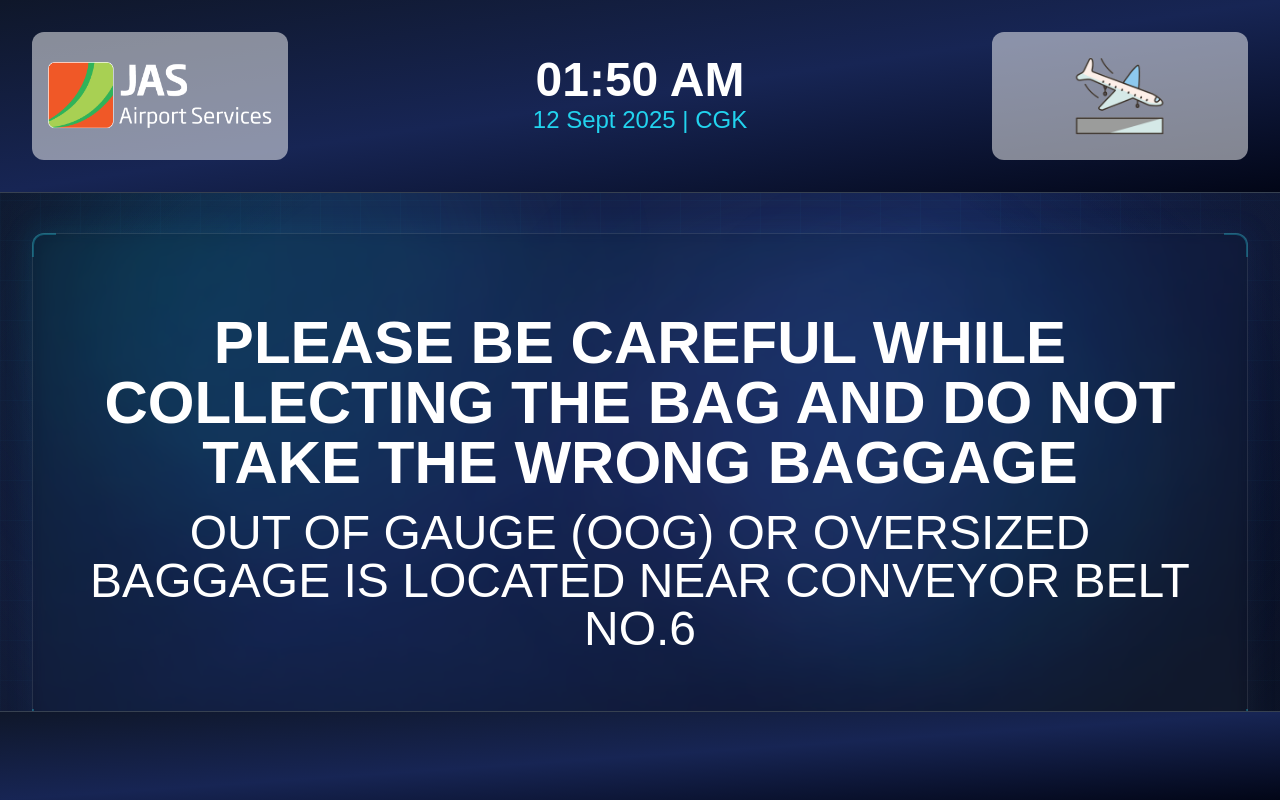
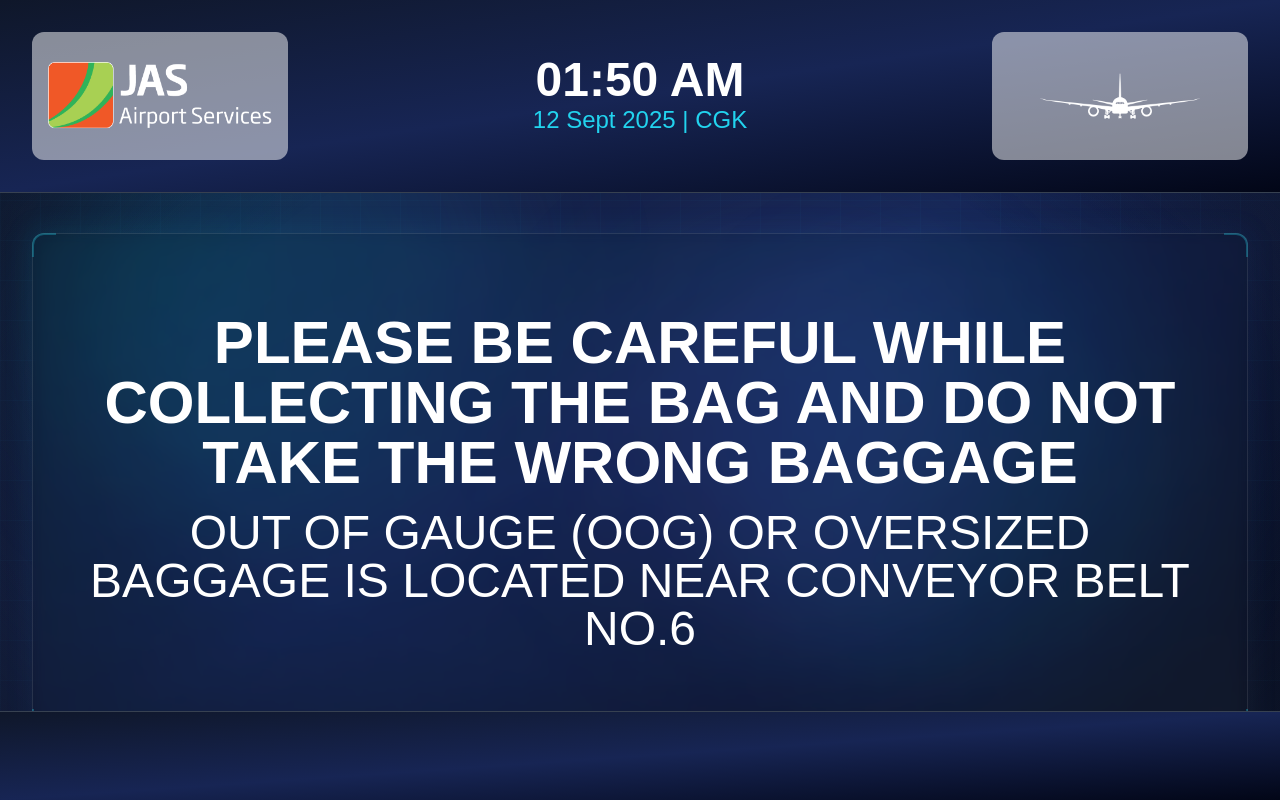
Before and after one commit to viedsaditya/pagingname, a Next.js app: page /display in a window 1280 px wide. Built offline with nearby package versions, Linux system fonts and the light colour scheme.

Commit message:
Update image pesawat dan isi kolom station

```diff
--- a/app/crud-user/page.tsx
+++ b/app/crud-user/page.tsx
@@ -887,7 +887,7 @@ const Home = () => {
                     ID
                   </th>
                   <th className="text-left py-4 px-4 text-sm font-semibold text-gray-300 uppercase tracking-wide">
-                    Station ID
+                    Station
                   </th>
                   <th className="text-left py-4 px-4 text-sm font-semibold text-gray-300 uppercase tracking-wide">
                     Full Name
@@ -917,7 +917,9 @@ const Home = () => {
                       className="border-b border-white/5 hover:bg-white/5 transition-colors duration-200"
                     >
                       <td className="py-4 px-4 text-gray-400">{user.id_usr}</td>
-                      <td className="py-4 px-4 text-gray-400">{user.id_sts}</td>
+                      <td className="py-4 px-4 text-gray-400">
+                        {stations.find((station) => station.id_sts === user.id_sts)?.code_station || user.id_sts}
+                      </td>
                       <td className="py-4 px-4">
                         <div className="font-bold text-cyan-400">
                           {user.fullname}
@@ -1026,7 +1028,7 @@ const Home = () => {
                   width="16"
                   height="16"
                   fill="currentColor"
-                  viewBox="0 0 16 16"
+                  viewBox="0 0 24 24"
                 >
                   <path
                     fillRule="evenodd"
@@ -1085,7 +1087,7 @@ const Home = () => {
                   width="16"
                   height="16"
                   fill="currentColor"
-                  viewBox="0 0 16 16"
+                  viewBox="0 0 24 24"
                 >
                   <path
                     fillRule="evenodd"
--- a/app/display/page.tsx
+++ b/app/display/page.tsx
@@ -244,11 +244,11 @@ function PagingScreenContent() {
                 />
               ) : (
                 <Image
-                  src="/Arrival.png"
+                  src="/psw.png"
                   alt="Arrival Icon"
-                  width={300}
-                  height={150}
-                  className="max-h-28 max-w-56 object-contain"
+                  width={450}
+                  height={225}
+                  className="max-h-40 max-w-xl object-contain"
                 />
               )}
             </div>
```
Also changed, not shown: public/psw.png (added).
